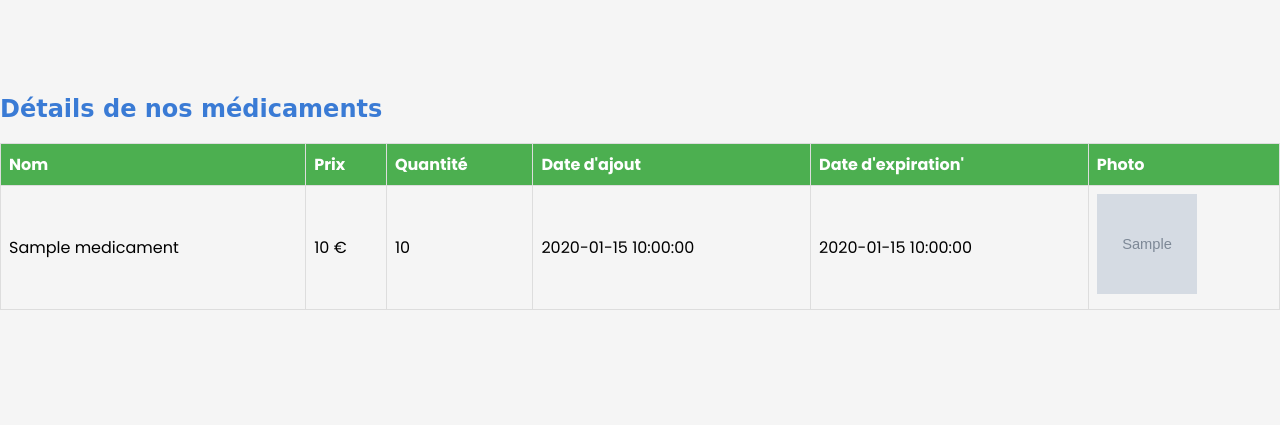
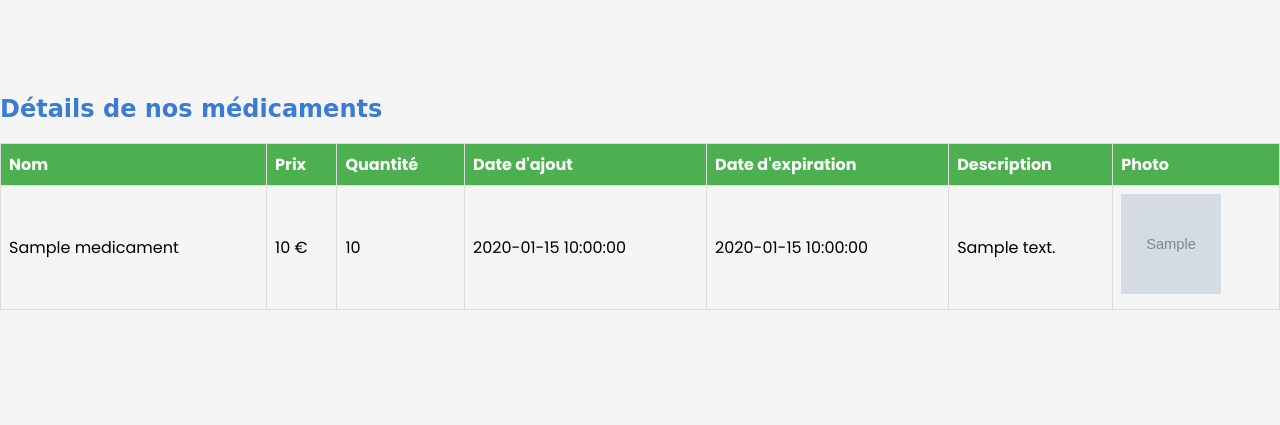
Before and after one commit to Lucaschrrt/MEDICOM, a PHP site: page /home.php in a window 1280 px wide. Shown: the part 1620-2045 px from the top of the page. Run offline with PHP 8.4, Linux system fonts and the light colour scheme; the visitor is signed in with stand-in values (Sample User, id 1); tables that the repository leaves empty or names only in its code hold one stand-in row (values such as "Sample post"); grey boxes marked "Sample" are stand-in pictures; some web fonts are replaced.

Commit message:
sixth commit

```diff
--- a/home.php
+++ b/home.php
@@ -150,23 +150,25 @@
             public $date_ajout;
             public $date_expiration;
             public $photo;
+            public $description;
 
-            public function __construct($nom, $prix, $quantite, $date_ajout, $date_expiration, $photo) {
+            public function __construct($nom, $prix, $quantite, $date_ajout, $date_expiration, $photo, $description) {
                 $this->nom = $nom;
                 $this->prix = $prix;
                 $this->quantite = $quantite;
                 $this->date_ajout = $date_ajout;
                 $this->date_expiration = $date_expiration;
                 $this->photo = $photo;
+                $this->description = $description;
             }
         }
 
         // Récupération des médicaments
-        $stmt = $pdo->query('SELECT nom, prix, quantite, date_ajout, date_expiration, photo FROM medicaments'); // Ajout du champ photo à la requête SQL
+        $stmt = $pdo->query('SELECT nom, prix, quantite, date_ajout, date_expiration, photo, description FROM medicaments'); // Ajout du champ photo à la requête SQL
         $medicaments = [];
         while ($row = $stmt->fetch())
         {
-            $medicaments[] = new Medicament($row['nom'], $row['prix'], $row['quantite'], $row['date_ajout'], $row['date_expiration'], $row['photo']); // Ajout du champ photo à la création de l'objet Medicament
+            $medicaments[] = new Medicament($row['nom'], $row['prix'], $row['quantite'], $row['date_ajout'], $row['date_expiration'], $row['photo'], $row['description']); // Ajout du champ photo à la création de l'objet Medicament
         }
     ?>
 
@@ -174,7 +176,7 @@
 
     <?php
         echo "<table>";
-        echo "<tr> <th>Nom</th> <th>Prix</th> <th>Quantité</th> <th>Date d'ajout</th> <th>Date d'expiration'</th> <th>Photo</th> </tr>"; // Ajout d'une colonne pour la photo
+        echo "<tr> <th>Nom</th> <th>Prix</th> <th>Quantité</th> <th>Date d'ajout</th> <th>Date d'expiration</th> <th>Description</th> <th>Photo</th> </tr>"; // Ajout d'une colonne pour la photo
 
         foreach ($medicaments as $medicament) {
             echo "<tr>";
@@ -183,7 +185,8 @@
             echo "<td>" . $medicament->quantite . "</td>";
             echo "<td>" . $medicament->date_ajout . "</td>";
             echo "<td>" . $medicament->date_expiration . "</td>";
-            echo "<td><img src='" . $medicament->photo . "' alt='Photo du médicament' /></td>"; // Ajout de la photo à la table
+            echo "<td>" . $medicament->description . "</td>";
+            echo "<td><img src='" . $medicament->photo . "' alt='Photo du médicament' /></td>";
             echo "</tr>";
         }
 
```
Also changed, not shown: gestionProduit.php (+4 -7 lines), README.md.
